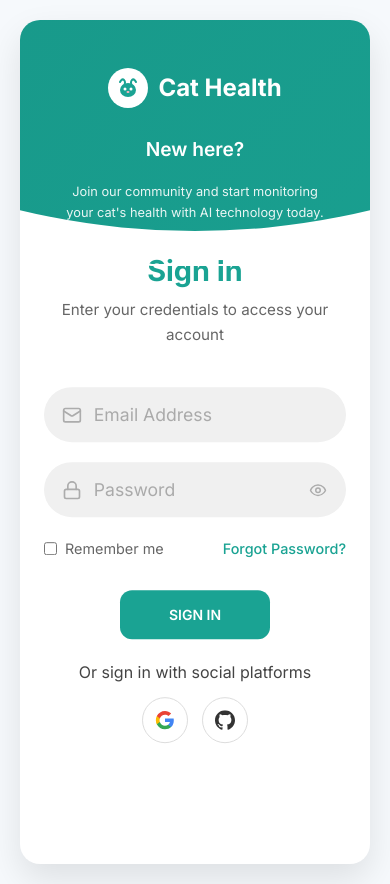
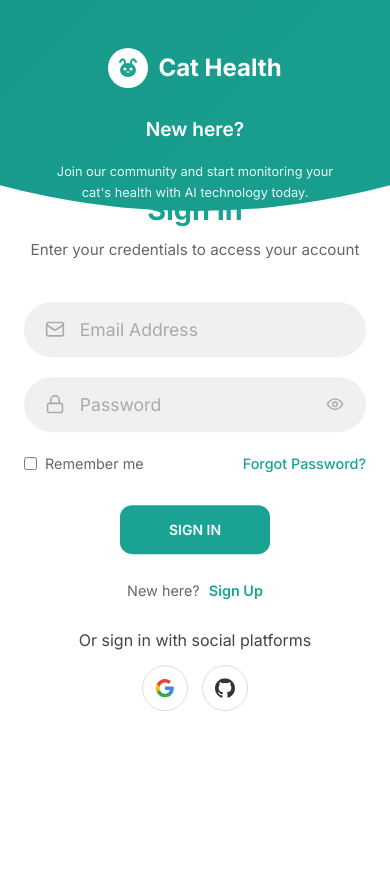
Before and after one commit to mriya23/cat-health, a React (Vite) app in the folder frontend/: page /login in a window 390 px wide. After the commit the page ends 844 px from the top, so only its background shows below. Built offline with nearby package versions, Linux system fonts and the light colour scheme.

Commit message:
Auto-sync after agent response

```diff
--- a/frontend/src/pages/Auth.css
+++ b/frontend/src/pages/Auth.css
@@ -7,18 +7,15 @@
   display: flex;
   align-items: center;
   justify-content: center;
-  padding: 20px;
 }
 
 .auth-card {
   position: relative;
-  width: 100%;
-  max-width: 1000px;
-  height: 640px;
+  width: 100vw;
+  height: 100vh;
   background-color: #fff;
   overflow: hidden;
-  border-radius: 20px;
-  box-shadow: 0 15px 35px rgba(0, 0, 0, 0.1);
+  box-shadow: none;
 }
 
 .forms-container {
@@ -35,10 +32,31 @@
   transform: translate(-50%, -50%);
   left: 75%;
   width: 50%;
-  transition: 1.1s cubic-bezier(0.76, 0, 0.24, 1);
+  transition: 1.2s cubic-bezier(0.7, 0, 0.3, 1);
   display: grid;
   grid-template-columns: 1fr;
   z-index: 5;
+}
+
+.toggle-text {
+  margin: 15px 0;
+  font-size: 0.9rem;
+  color: #666;
+}
+
+.toggle-text button {
+  background: none;
+  border: none;
+  color: #1aa393;
+  font-weight: 600;
+  cursor: pointer;
+  padding: 0;
+  margin-left: 5px;
+  font-size: 0.9rem;
+}
+
+.toggle-text button:hover {
+  text-decoration: underline;
 }
 
 form {
@@ -47,7 +65,7 @@ form {
   justify-content: center;
   flex-direction: column;
   padding: 0rem 5rem;
-  transition: all 0.3s 0.6s ease-in-out;
+  transition: all 0.4s 0.7s ease-in-out;
   overflow: hidden;
   grid-column: 1 / 2;
   grid-row: 1 / 2;
@@ -231,9 +249,113 @@ form.sign-in-form {
   right: 48%;
   transform: translateY(-50%);
   background-image: linear-gradient(-45deg, #1aa393 0%, #158b7d 100%);
-  transition: 1.1s cubic-bezier(0.76, 0, 0.24, 1);
+  transition: 1.2s cubic-bezier(0.7, 0, 0.3, 1);
   border-radius: 50%;
   z-index: 6;
+}
+
+.panel .content {
+  color: #fff;
+  transition: transform 1.2s cubic-bezier(0.7, 0, 0.3, 1);
+  transition-delay: 0.2s;
+  display: flex;
+  flex-direction: column;
+  align-items: center;
+}
+
+.right-panel .content {
+  transform: translateX(800px);
+}
+
+.auth-card.sign-up-mode::before {
+  transform: translate(100%, -50%);
+  right: 52%;
+}
+
+.auth-card.sign-up-mode .left-panel .content {
+  transform: translateX(-800px);
+}
+
+@media (max-width: 870px) {
+  .auth-card {
+    min-height: 100vh;
+    height: 100vh;
+  }
+  .signin-signup {
+    width: 100%;
+    top: 75%;
+    transform: translate(-50%, -100%);
+    left: 50%;
+  }
+
+  .signin-signup,
+  .auth-card.sign-up-mode .signin-signup {
+    left: 50%;
+  }
+
+  .panels-container {
+    grid-template-columns: 1fr;
+    grid-template-rows: 1fr 2fr 1fr;
+  }
+
+  .panel {
+    flex-direction: row;
+    justify-content: space-around;
+    align-items: center;
+    padding: 2.5rem 8%;
+    grid-column: 1 / 2;
+  }
+
+  .right-panel {
+    grid-row: 3 / 4;
+  }
+
+  .left-panel {
+    grid-row: 1 / 2;
+  }
+
+  .panel .content {
+    padding-right: 0%;
+    transition: transform 1.2s cubic-bezier(0.7, 0, 0.3, 1);
+    transition-delay: 0.2s;
+  }
+
+  .auth-card::before {
+    width: 1500px;
+    height: 1500px;
+    transform: translateX(-50%);
+    left: 30%;
+    bottom: 75%;
+    right: initial;
+    top: initial;
+    transition: 1.2s cubic-bezier(0.7, 0, 0.3, 1);
+  }
+
+  .auth-card.sign-up-mode::before {
+    transform: translate(-50%, 100%);
+    bottom: 25%;
+    right: initial;
+  }
+
+  .auth-card.sign-up-mode .left-panel .content {
+    transform: translateY(-300px);
+  }
+
+  .auth-card.sign-up-mode .right-panel .content {
+    transform: translateY(0%);
+  }
+
+  .right-panel .content {
+    transform: translateY(300px);
+  }
+
+  form {
+    padding: 0 1.5rem;
+  }
+
+  .title {
+    font-size: 1.8rem;
+  }
 }
 
 .image {
--- a/frontend/src/pages/Auth.jsx
+++ b/frontend/src/pages/Auth.jsx
@@ -75,6 +75,10 @@ const Auth = () => {
                   {isLoading ? 'Signing In...' : 'Sign In'}
                 </button>
 
+                <p className="toggle-text">
+                  New here? <button type="button" onClick={toggleMode}>Sign Up</button>
+                </p>
+
                 <div className="social-text">Or sign in with social platforms</div>
               <div className="social-media">
                 <button type="button" className="social-icon">
@@ -122,6 +126,10 @@ const Auth = () => {
                   {isLoading ? 'Creating...' : 'Sign Up'}
                 </button>
 
+                <p className="toggle-text">
+                  Already have an account? <button type="button" onClick={toggleMode}>Sign In</button>
+                </p>
+
                 <div className="social-text">Or sign up with social platforms</div>
               <div className="social-media">
                 <button type="button" className="social-icon">
@@ -159,7 +167,6 @@ const Auth = () => {
               </div>
                 <h3>New here?</h3>
                 <p>Join our community and start monitoring your cat's health with AI technology today.</p>
-              <button className="btn transparent" onClick={toggleMode}>Sign Up</button>
               </div>
             </div>
           <div className="panel right-panel">
@@ -178,7 +185,6 @@ const Auth = () => {
               </div>
                 <h3>One of us?</h3>
                 <p>Already have an account? Sign in to see your cat's health progress and latest scans.</p>
-              <button className="btn transparent" onClick={toggleMode}>Sign In</button>
               </div>
             </div>
         </div>
```
Lines whose indentation alone changed are shown as unchanged.
